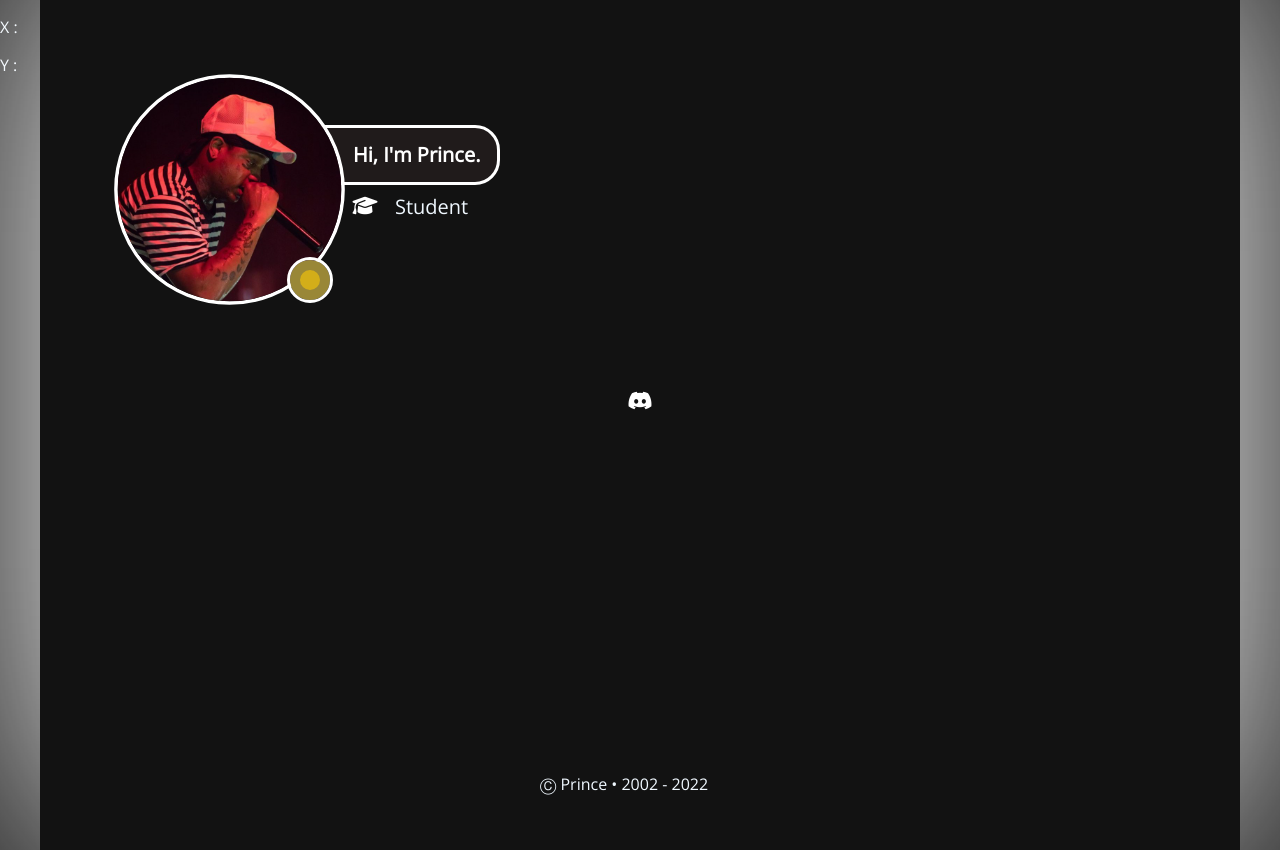
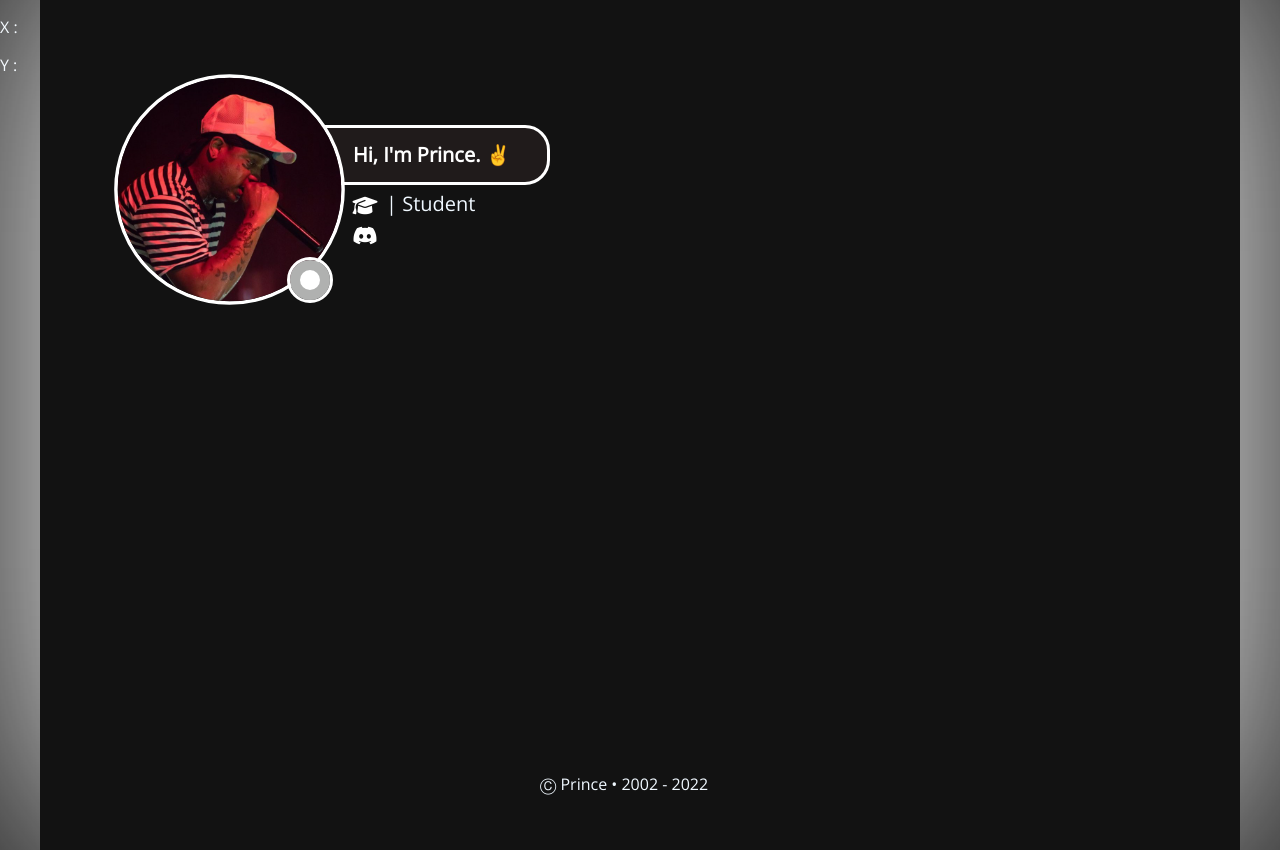
Before and after one commit to p-rinceS/Portfolio, a plain HTML site: page index.html in a window 1280 px wide. Drawn offline with nearby package versions, Linux system fonts and the light colour scheme; no server answers.

Commit message:
formatting changes

```diff
--- a/index.html
+++ b/index.html
@@ -1,17 +1,24 @@
 <!DOCTYPE html>
 <html lang="en">
   <head>
-    <script src="https://kit.fontawesome.com/2d103a8a7c.js" crossorigin="anonymous"></script>
+    <script
+      src="https://kit.fontawesome.com/2d103a8a7c.js"
+      crossorigin="anonymous"
+    ></script>
     <link rel="preconnect" href="https://fonts.googleapis.com" />
     <link rel="preconnect" href="https://fonts.gstatic.com" crossorigin />
     <link
       href="https://fonts.googleapis.com/css2?family=Open+Sans&display=swap"
       rel="stylesheet"
     />
+    <link
+      href="https://fonts.googleapis.com/css2?family=Open+Sans&family=Quicksand:wght@300&display=swap"
+      rel="stylesheet"
+    />
     <meta charset="UTF-8" />
     <meta http-equiv="X-UA-Compatible" content="IE=edge" />
     <meta name="viewport" content="width=device-width, initial-scale=1.0" />
-    <title>Document</title>
+    <title>Baseplate</title>
   </head>
   <body>
     <p>X : <span id="X-Value"></span></p>
@@ -25,17 +32,17 @@
       <img src="skii.png" alt="Prof" class="profilePic" />
       <div id="activity"></div>
       <div class="intro">
-        <h1>Hi, I'm Prince.</h1>
+        <h1>Hi, I'm Prince. ✌️</h1>
       </div>
       <footer>
         <div class="footer-content">
           <p>ⓒ prince • 2002 - 2022</p>
         </div>
       </footer>
-      <i class="fa-brands fa-discord fa-lg"f></i>
+      <i class="fa-brands fa-discord fa-lg" f></i>
       <i class="fa-sharp fa-solid fa-graduation-cap fa-lg"></i>
       <div class="quickInt">
-        <p>student</p>
+        <p>| student</p>
       </div>
     </div>
 
--- a/index.js
+++ b/index.js
@@ -67,3 +67,5 @@ setInterval(() => {
   // send a request to server every 5 seconds (REFRESH_INTERVAL)
   getActivity();
 }, REFRESH_INTERVAL * 1000);
+
+let studInfo = document.getElementsByClassName("quickInt");
--- a/style.css
+++ b/style.css
@@ -2,27 +2,25 @@
   box-sizing: border-box;
 }
 
-:root{
-  --white: rgb(255,0,0);
+:root {
+  --white: rgb(255, 0, 0);
 }
-
 
 body {
   margin: 0;
   padding: 0;
   height: 100vh;
   overflow-x: hidden;
-  overflow-y:hidden;
+  overflow-y: hidden;
   background-color: #1d1d1d;
   background-size: cover;
 }
-
 
 #cursor {
   width: 50px;
   height: 50px;
   border: 3px solid rgb(255, 255, 255);
-  transition: .5s ease-out;
+  transition: 0.5s ease-out;
   opacity: 0;
   pointer-events: none;
   transform: translate(-50%, -50%);
@@ -37,8 +35,8 @@ body {
   width: 40px;
   height: 40px;
   border: 10px solid rgba(90, 91, 90, 0.475);
-  background-color: #d3ae19;
-  transition: 0.4s ease-out;
+  background-color: #ffffff;
+  transition: 1s ease-in;
   border-radius: 50%;
   position: absolute;
   top: 310px;
@@ -57,7 +55,7 @@ footer {
   bottom: 0px;
   width: 200px;
   left: 50%;
-  transform: translate(-50%,-50%);
+  transform: translate(-50%, -50%);
   font-family: "Open Sans";
   position: absolute;
   text-transform: capitalize;
@@ -72,8 +70,8 @@ footer-content p {
 .profilePic {
   scale: 0.35;
 
-  height:auto;
-  position:absolute;
+  height: auto;
+  position: absolute;
   margin-left: -150px;
   margin-right: auto;
   margin-top: auto;
@@ -85,19 +83,19 @@ footer-content p {
   z-index: 1;
 }
 
-h1{
+h1 {
   font-family: "Open Sans";
   color: white;
 }
 
-span{
+span {
   font-family: "Open Sans";
   color: white;
 }
 
-.intro{
+.intro {
   border: 3px solid rgba(255, 255, 255, 1);
-  width: 200px;
+  width: 250px;
   height: auto;
   font-size: 10px;
   padding-left: 50px;
@@ -105,27 +103,26 @@ span{
   background-color: rgb(32, 27, 27);
   position: absolute;
   margin-left: 250px;
-  top: 175px;;
+  top: 175px;
 }
 
-.background{
+.background {
   width: 1200px;
   height: 900px;
   padding: 10px;
-  background-color:#121212;
+  background-color: #121212;
   top: auto;
   left: auto;
   position: absolute;
-  pointer-events:visible;
+  pointer-events: visible;
   top: 50%;
   left: 50%;
-  transform: translate(-50%,-50%);
+  transform: translate(-50%, -50%);
   z-index: 10;
   box-shadow: 0px 0px 500px 10px white;
-
 }
 
-.fa-discord{
+.fa-discord {
   color: white;
   position: absolute;
   top: 50%;
@@ -133,25 +130,35 @@ span{
   transform: translate(-50%, -50%);
 }
 
-.fa-graduation-cap{
+.fa-graduation-cap {
   color: white;
   position: absolute;
-  top:255px;
-  left:325px;
-  transform: translate(-50%,-50%);
+  top: 255px;
+  left: 325px;
+  transform: translate(-50%, -50%);
   z-index: 5;
 }
 
-.quickInt{
+.quickInt {
   font-family: "Open Sans";
   text-transform: capitalize;
   width: 250px;
-  padding-left: 70px;
-  padding-top: 3px;
+  padding-left: 61px;
   color: white;
   font-size: 20px;
   position: absolute;
   top: 220px;
-  left:285px;
+  left: 285px;
   z-index: -1;
 }
+.fa-discord {
+  color: white;
+  position: absolute;
+  top: 285px;
+  left: 325px;
+  transform: translate(-50%, -50%);
+  z-index: 5;
+}
+
+.fa-graduation-cap:hover + .quickInt {
+}
```
